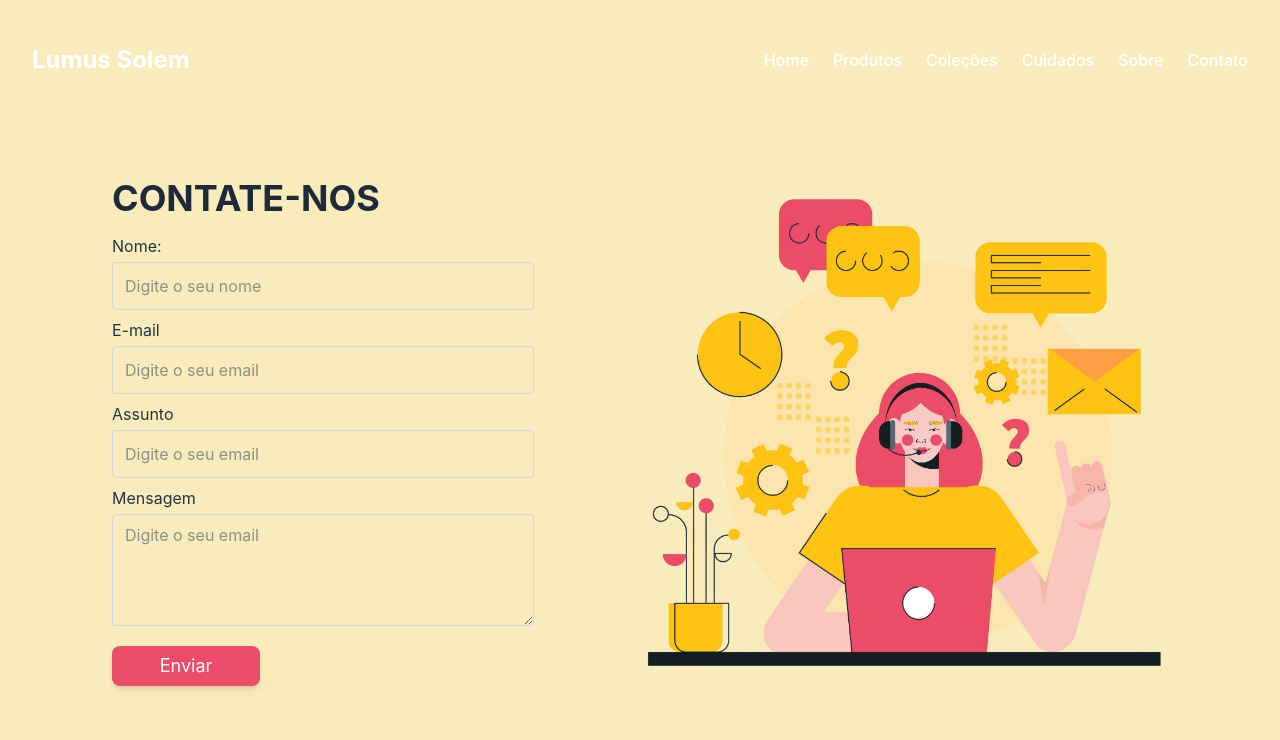
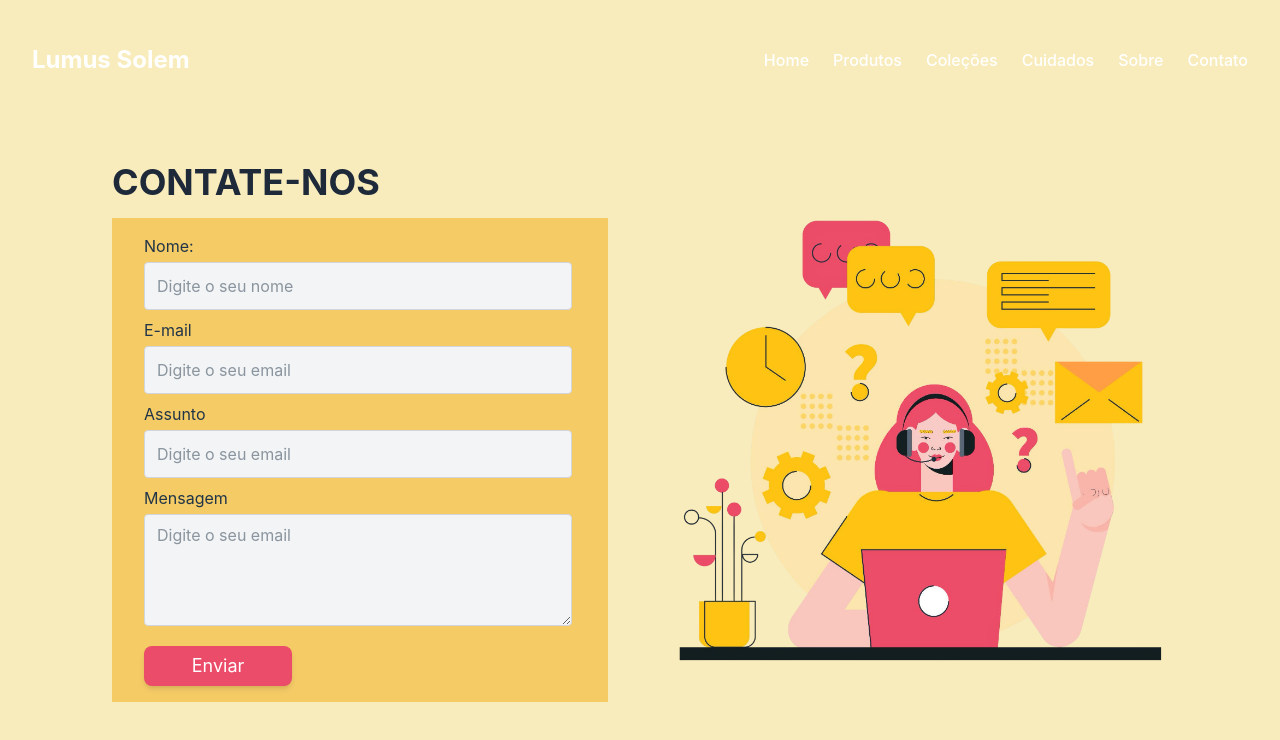
Before and after one commit to acaf02/lumus-solem, a React (Vite) app: page /contact in a window 1280 px wide. Shown: the top 740 px of the page. Built offline with nearby package versions, Linux system fonts and the light colour scheme.

Commit message:
style: add a background color to the form and change the size of the inputs

```diff
--- a/src/pages/Contact.jsx
+++ b/src/pages/Contact.jsx
@@ -3,60 +3,61 @@ import { assets } from "../assets/assets";
 
 const Contact = () => {
   return (
-    <div className="flex flex-col md:flex-row items-center justify-center min-h-screen px-6 md:px-20 ">
+    <div className="flex flex-col gap-16 md:flex-row items-center justify-center min-h-screen  md:px-20 ">
       {/* Texto */}
-      <div className="md:w-1/2 text-center md:text-left">
+      <div className="w-1/2 text-center md:text-left">
         <h2 className="text-4xl font-bold text-gray-800 mb-4">CONTATE-NOS</h2>
-        <form className="flex flex-col">
-          <div>
-            <label className="flex flex-col">
+        <form className="flex flex-col bg-custom-yellow pl-8 py-4">
+          <label className="flex flex-col pr-9">
             <span className="pb-1">Nome:</span>
             <input
               type="text"
               name="name"
               placeholder="Digite o seu nome"
               value={name}
-                className="w-4/5 h-12 border border-gray-300 rounded pl-3"
+              className="w-full h-12 border border-gray-300 rounded pl-3 bg-gray-100"
             />
           </label>
-          </div>
 
-          <label className="flex flex-col pt-2">
+          <label className="flex flex-col pt-2 pr-9">
             <span className="pb-1">E-mail</span>
             <input
               type="email"
               name="email"
               placeholder="Digite o seu email"
-              className="w-4/5 h-12 border border-gray-300 rounded pl-3"
+              className="w-full h-12 border border-gray-300 rounded pl-3 bg-gray-100"
               onChange={(e) => setEmail(e.target.value)}
             />
           </label>
-          <label className="flex flex-col pt-2">
+
+          <label className="flex flex-col pt-2 pr-9">
             <span className="pb-1">Assunto</span>
             <input
               type="email"
               name="email"
               placeholder="Digite o seu email"
               onChange={(e) => setEmail(e.target.value)}
-              className="w-4/5 h-12 border border-gray-300 rounded pl-3"
+              className="w-full h-12 border border-gray-300 rounded pl-3 bg-gray-100"
             />
           </label>
-          <label className="flex flex-col pt-2 pb-5">
+
+          <label className="flex flex-col pt-2 pb-5 pr-9">
             <span className="pb-1">Mensagem</span>
             <textarea
               type="email"
               name="email"
               placeholder="Digite o seu email"
               onChange={(e) => setEmail(e.target.value)}
-             className="w-4/5 h-12 border border-gray-300 rounded pl-3 h-28 pt-2"
+              className="w-full h-12 border border-gray-300 rounded pl-3 h-28 pt-2 bg-gray-100"
             />
           </label>
-          <input type="submit" value="Enviar" className="bg-custom-pink text-lg text-white px-6  rounded-lg shadow-md w-37 h-10 hover:bg-red-600 transition"/>
+
+          <input type="submit" value="Enviar" className="bg-custom-pink text-lg text-white rounded-lg shadow-md w-37 h-10 hover:bg-red-600 transition" />
         </form>
       </div>
 
       {/* Imagem */}
-      <div className="md:w-1/2 flex justify-center mt-8 md:mt-0">
+      <div className="md:w-1/2 flex pt-4 justify-center mt-8 md:mt-0">
         <img
           src={assets.contact}
           alt="Contact"
```
Lines whose indentation alone changed are shown as unchanged.
